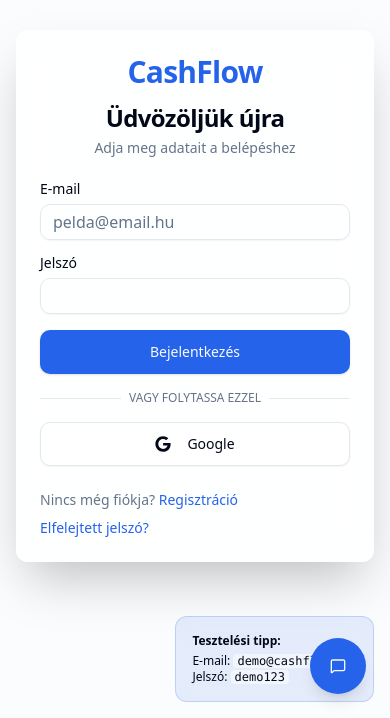
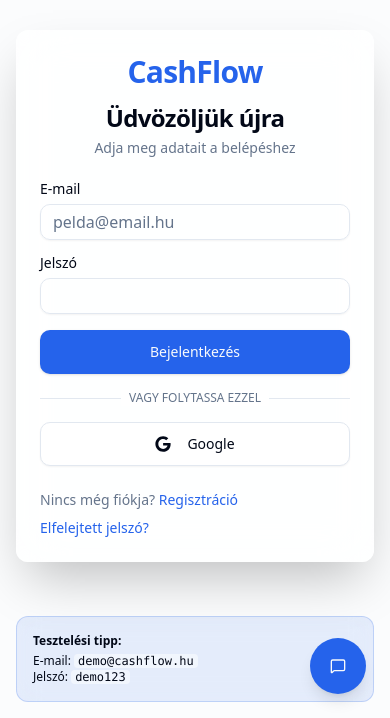
Before and after one commit to bobbythe86-cpu/cashflow, a Next.js app: page /login in a window 390 px wide. Shown: the part 126-844 px from the top of the page. Built offline with nearby package versions, Linux system fonts and the light colour scheme.

Commit message:
Fix mobile login z-index issue

```diff
--- a/src/app/(auth)/login/page.tsx
+++ b/src/app/(auth)/login/page.tsx
@@ -43,8 +43,8 @@
     }
 
     return (
-        <div className="min-h-screen w-full flex items-center justify-center bg-secondary/30 p-4">
-            <Card className="w-full max-w-md border-none shadow-2xl bg-background/80 backdrop-blur-xl animate-in fade-in zoom-in duration-300">
+        <div className="min-h-screen w-full flex items-center justify-center bg-secondary/30 p-4 relative">
+            <Card className="w-full max-w-md border-none shadow-2xl bg-background/80 backdrop-blur-xl animate-in fade-in zoom-in duration-300 relative z-10">
                 <CardHeader className="space-y-1 text-center">
                     <h1 className="text-3xl font-bold tracking-tight bg-gradient-to-r from-primary to-blue-600 bg-clip-text text-transparent mb-2">
                         CashFlow
@@ -116,7 +116,7 @@
                 </CardFooter>
             </Card>
 
-            <div className="fixed bottom-4 right-4 max-w-xs p-4 bg-primary/10 border border-primary/20 rounded-xl backdrop-blur-md text-xs animate-in slide-in-from-bottom-5 duration-500">
+            <div className="absolute bottom-4 left-4 right-4 sm:fixed sm:bottom-4 sm:right-4 sm:left-auto sm:max-w-xs p-4 bg-primary/10 border border-primary/20 rounded-xl backdrop-blur-md text-xs animate-in slide-in-from-bottom-5 duration-500 z-0">
                 <p className="font-bold mb-1">Tesztelési tipp:</p>
                 <p>E-mail: <code className="bg-background/50 px-1 rounded">demo@cashflow.hu</code></p>
                 <p>Jelszó: <code className="bg-background/50 px-1 rounded">demo123</code></p>
```
